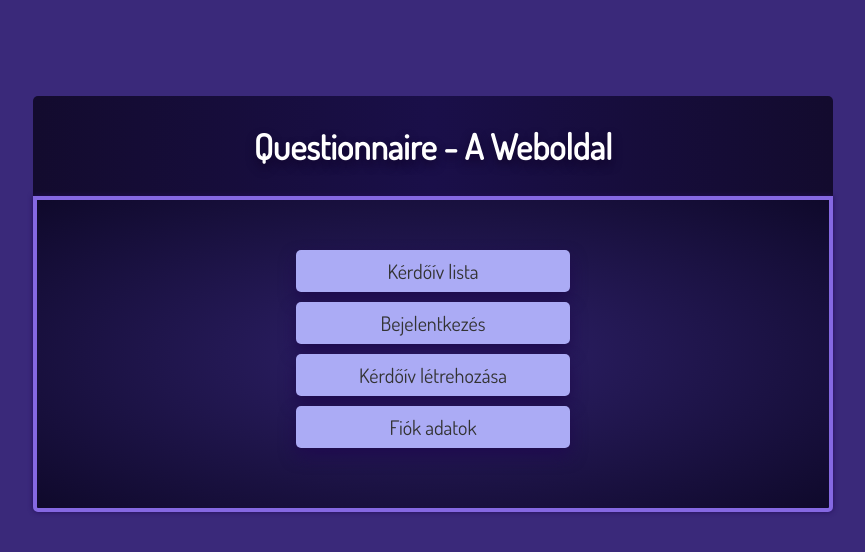
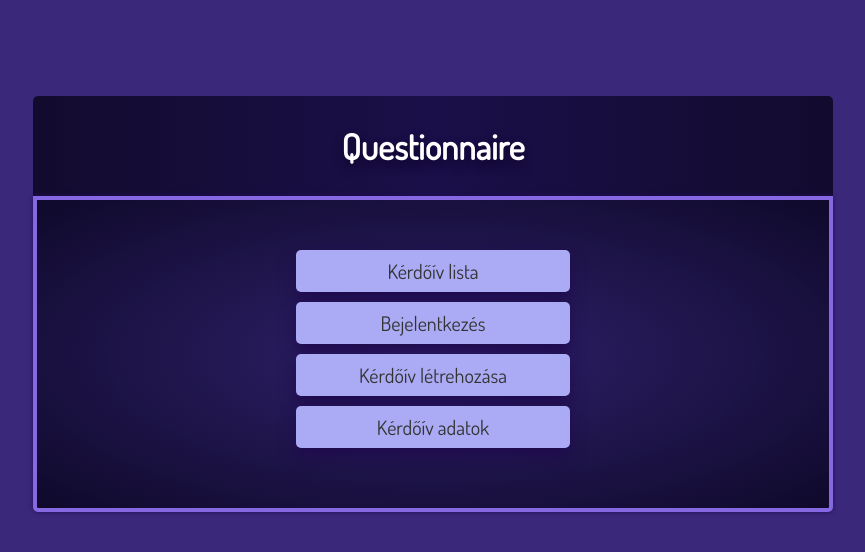
Before and after one commit to epatrik/SZFM-Big-Project, a website: page src/index.html in a window 1280 px wide. Shown: the whole page, without its empty margins (207-1072 px from the left). Drawn offline with Linux system fonts and the light colour scheme.

Commit message:
Navigáció javítása és kezdőlap átnevezések

```diff
--- a/src/index.html
+++ b/src/index.html
@@ -10,13 +10,13 @@
     </head>
     <body>
             <div id="title-container" class="fadein">
-                <h1>Questionnaire - A Weboldal</h1>
+                <h1>Questionnaire</h1>
             </div>
             <nav id="kezdolap" class="fadein">
                 <a href="/list">Kérdőív lista</a>
                 <a href="/login">Bejelentkezés</a>
                 <a href="/create">Kérdőív létrehozása</a>
-                <a>Fiók adatok</a>
+                <a>Kérdőív adatok</a>
             </nav>
     </body>
 </html>
```
Also changed, not shown: src/create.html (+0 -1 lines), src/list.html (+1 -1 lines).
